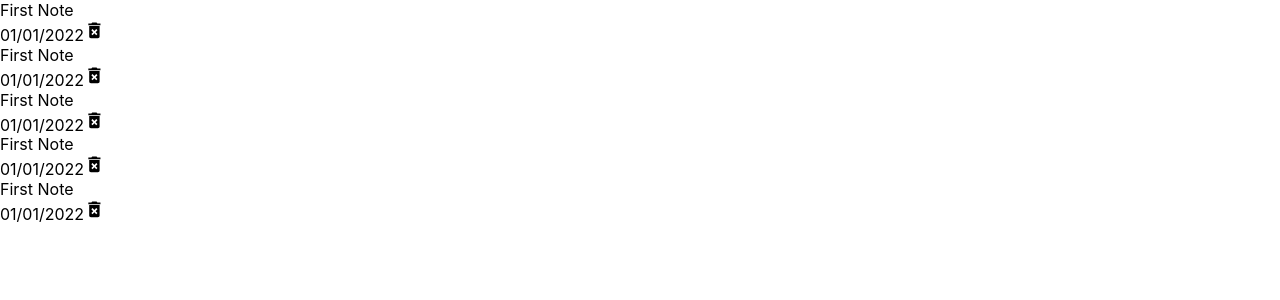
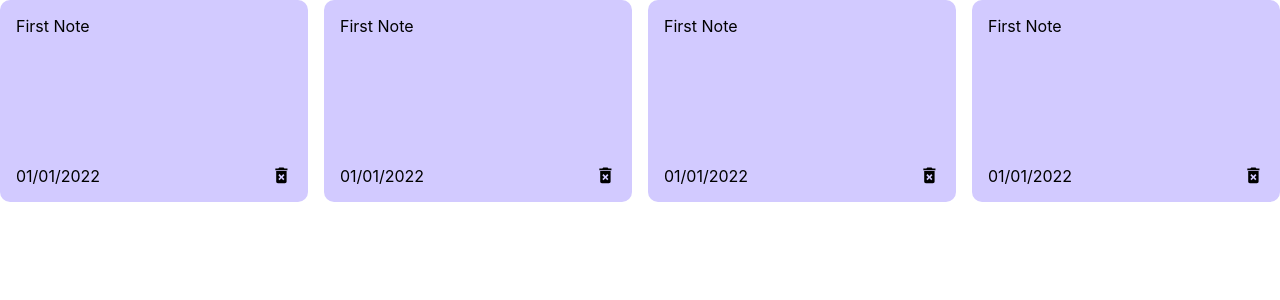
Before and after one commit to RainingK/React-Note-Taking, a JavaScript app: page / in a window 1280 px wide. Shown: the top 300 px of the page. Built offline with nearby package versions, Linux system fonts and the light colour scheme; the HTML template or start-up script is replaced by a standard one.

Commit message:
CSS Adjustments

```diff
--- a/src/App.js
+++ b/src/App.js
@@ -4,10 +4,6 @@
   return (
     <div className="container">
       <NotesList />
-      <NotesList />
-      <NotesList />
-      <NotesList />
-      <NotesList />
     </div>
   )
 }
--- a/src/components/NotesList.js
+++ b/src/components/NotesList.js
@@ -4,6 +4,9 @@
     return (
         <div className="notes-list">
             <Note />
+            <Note />
+            <Note />
+            <Note />
         </div>
     )
 }
--- a/src/index.css
+++ b/src/index.css
@@ -11,3 +11,29 @@
   font-family: source-code-pro, Menlo, Monaco, Consolas, 'Courier New',
     monospace;
 }
+
+.notes-list {
+	display: grid;
+	gap: 1rem;
+  grid-template-columns: repeat(
+		auto-fill,
+		minmax(250px, 1fr)
+	);
+}
+
+.note {
+  background-color: #d2caff;
+  border-radius: 10px;
+  padding: 1rem;
+  min-height: 170px;
+  display: flex;
+  flex-direction: column;
+  justify-content: space-between;
+  white-space: pre-wrap;
+}
+
+.note-footer {
+  display: flex;
+  align-items: center;
+  justify-content: space-between;
+}
```
